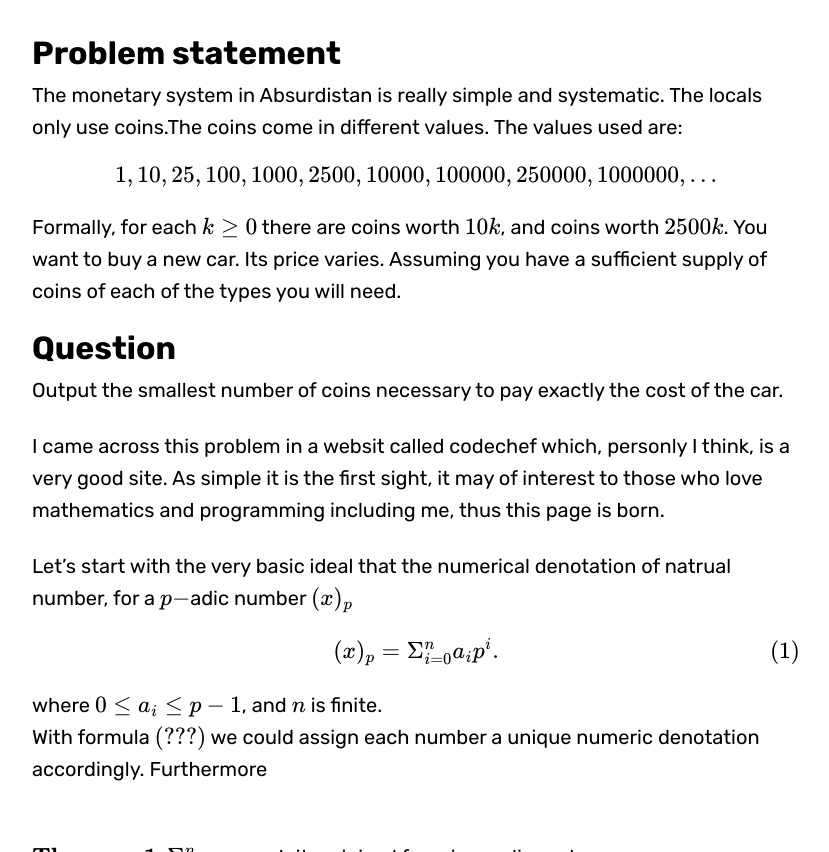
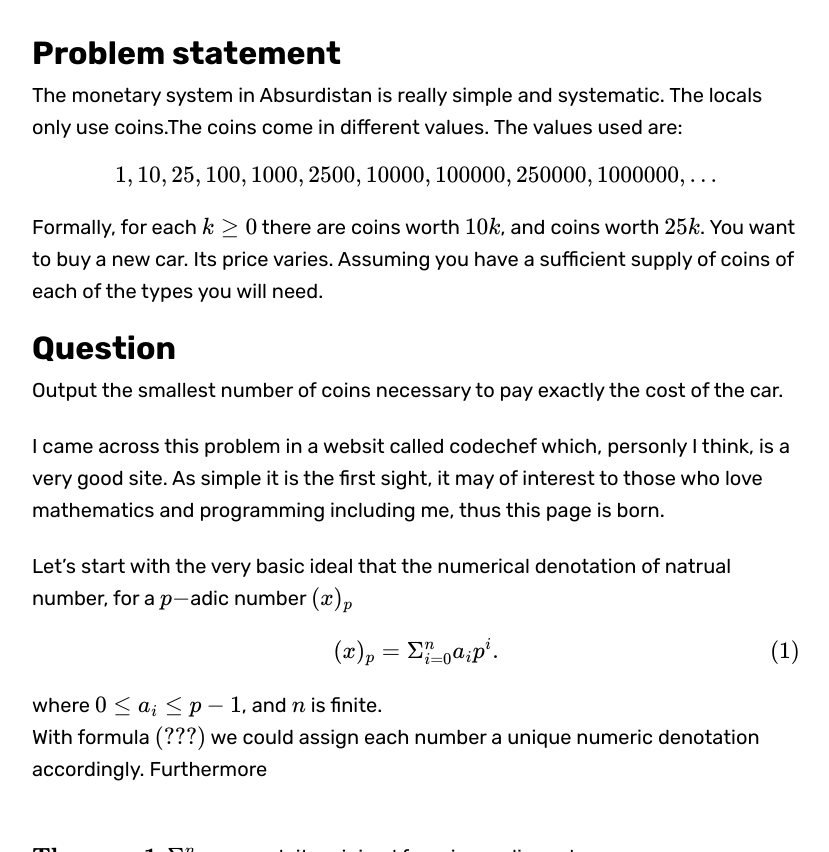
Before and after one commit to hominee/mathematics, a Jekyll site: the page built from _posts/2019-07-27-A-mixed-numerical-system-for-minimal-sum-of-each-bit.md, in a window 1280 px wide and 900 px high, scrolled down 850 px, cut to the strip 48-900 px from the top of the window. Shown: the whole strip, without its empty margins (224-1053 px from the left). Built offline with Jekyll 4.4.1, drawn with Linux system fonts in a browser that asks for light colours; some web fonts are replaced; formulas are drawn with MathJax 3.

Commit message:
modified on first problem

```diff
--- a/_posts/2019-07-27-A-mixed-numerical-system-for-minimal-sum-of-each-bit.md
+++ b/_posts/2019-07-27-A-mixed-numerical-system-for-minimal-sum-of-each-bit.md
@@ -5,8 +5,8 @@ tags:
   - numerical system
   - diophantine equation
 description: >
-  #Howdy! This is an example blog post that shows several types of HTML content
-  #supported in this theme.
+  A mixed numerical system for minimal sum of each bit
+
 hero: https://source.unsplash.com/collection/145103/
 overlay: blue
 published: true
@@ -19,7 +19,7 @@ The values used are:
 
 $$  1, 10, 25, 100, 1000, 2500, 10000, 100000, 250000, 1000000, ... $$
 
-Formally, for each $$k \geq 0$$ there are coins worth $$10 k$$, and coins worth $$2500 k$$.
+Formally, for each $$k \geq 0$$ there are coins worth $$10 k$$, and coins worth $$25 k$$.
 You want to buy a new car. Its price varies.
 Assuming you have a sufficient supply of coins of each of the types you will need.
 
```
